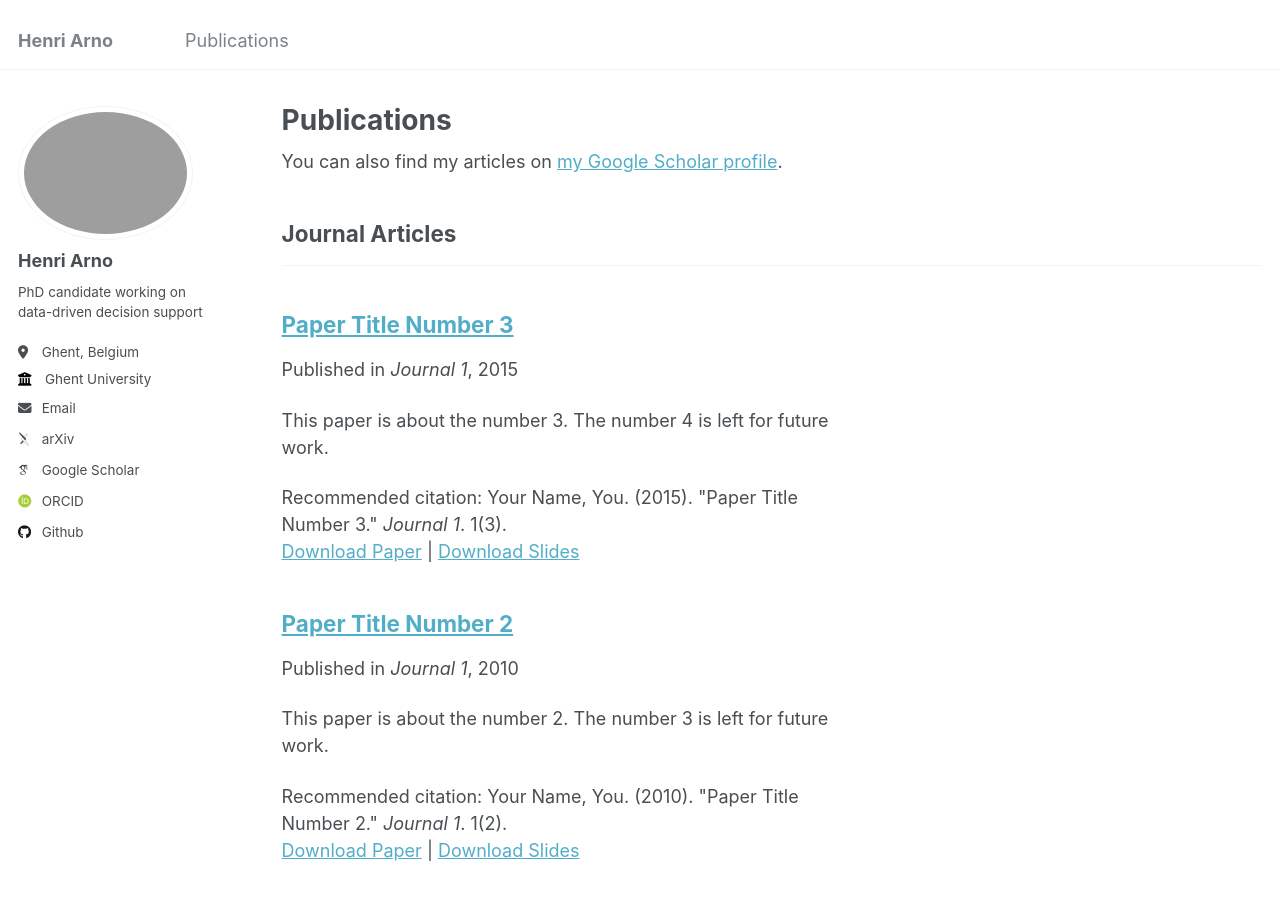
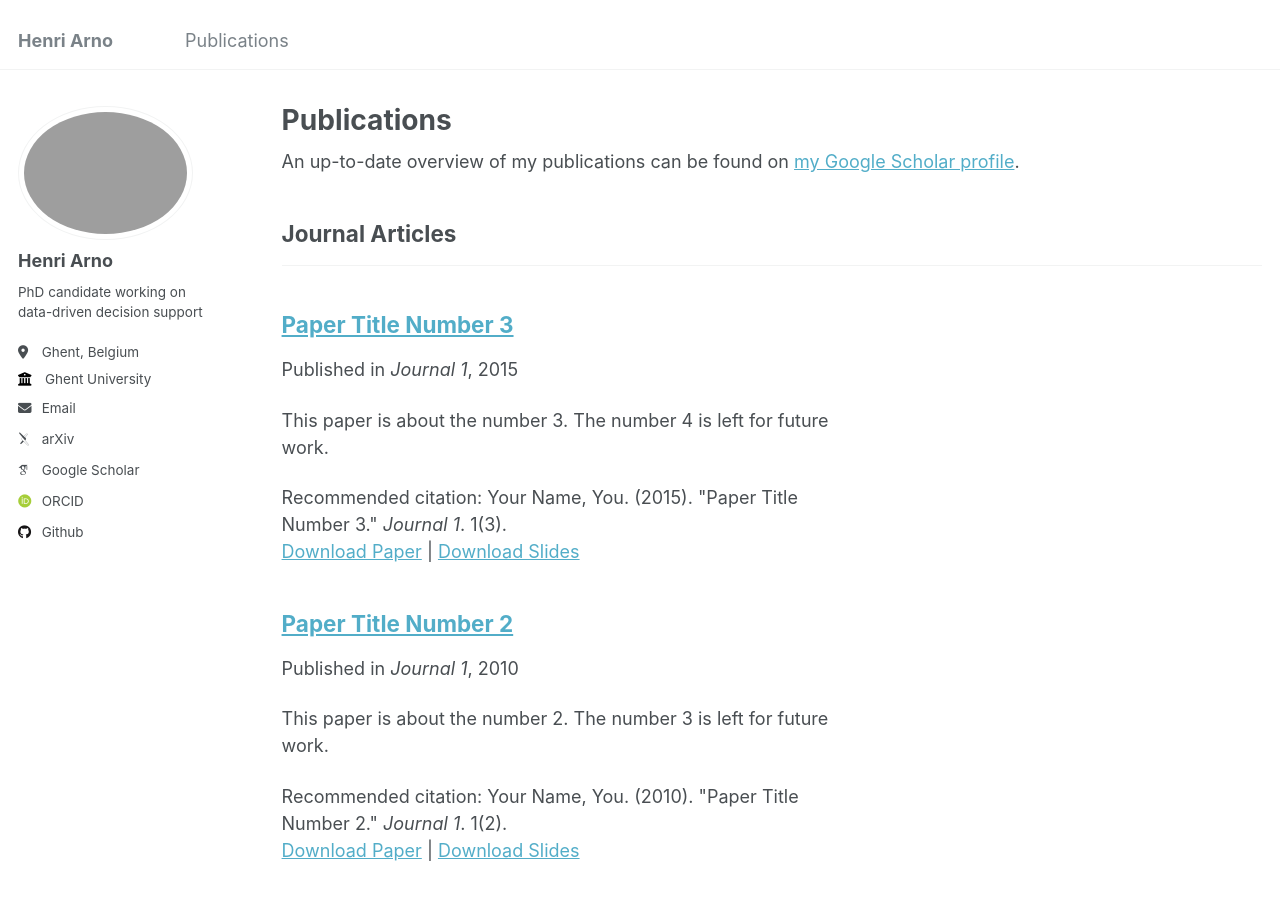
Before and after one commit to HenriArno/HenriArno.github.io, a Jekyll site: the page built from _pages/publications.html, in a window 1280 px wide and 900 px high. Built offline with Jekyll 4.4.1, drawn with Linux system fonts in a browser that asks for light colours; some web fonts are replaced.

Commit message:
Update publications.html

```diff
--- a/_pages/publications.html
+++ b/_pages/publications.html
@@ -6,7 +6,7 @@ author_profile: true
 ---
 
 {% if site.author.googlescholar %}
-  <div class="wordwrap">You can also find my articles on <a href="{{site.author.googlescholar}}">my Google Scholar profile</a>.</div>
+  <div class="wordwrap">An up-to-date overview of my publications can be found on <a href="{{site.author.googlescholar}}">my Google Scholar profile</a>.</div>
 {% endif %}
 
 {% include base_path %}
```
